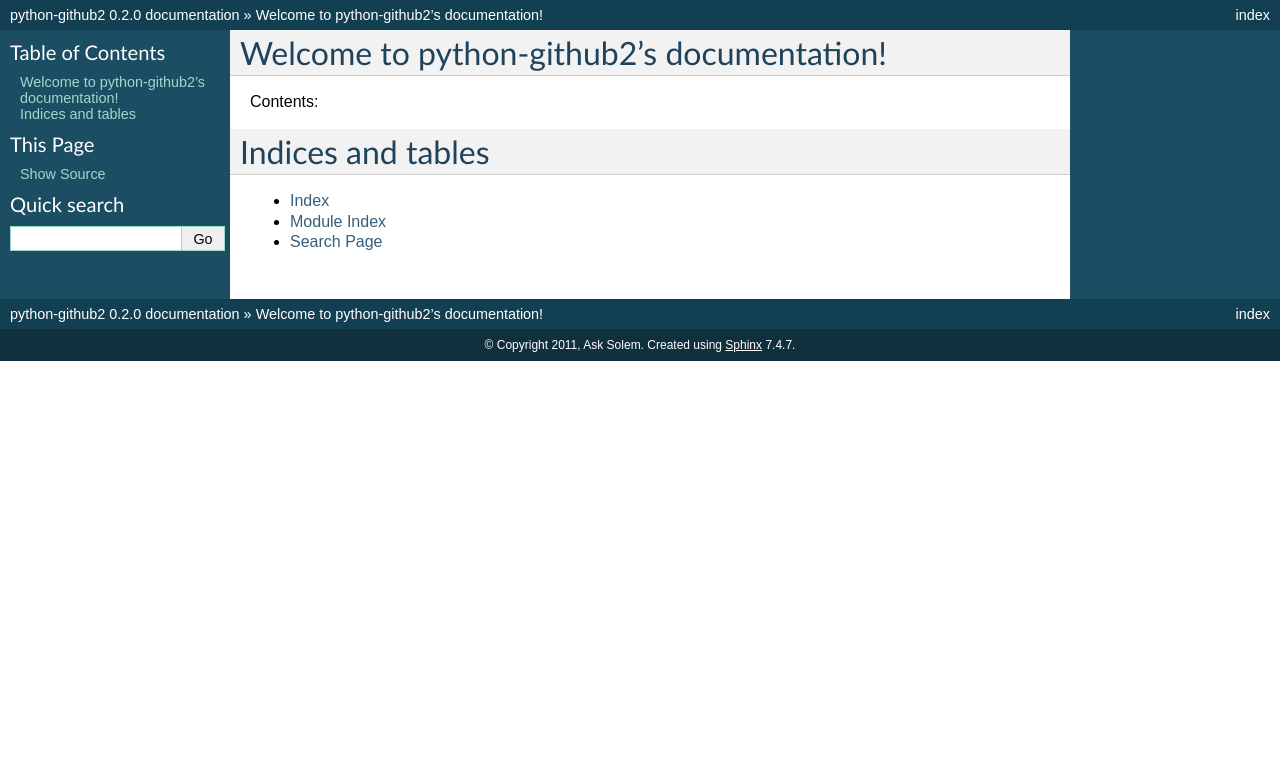
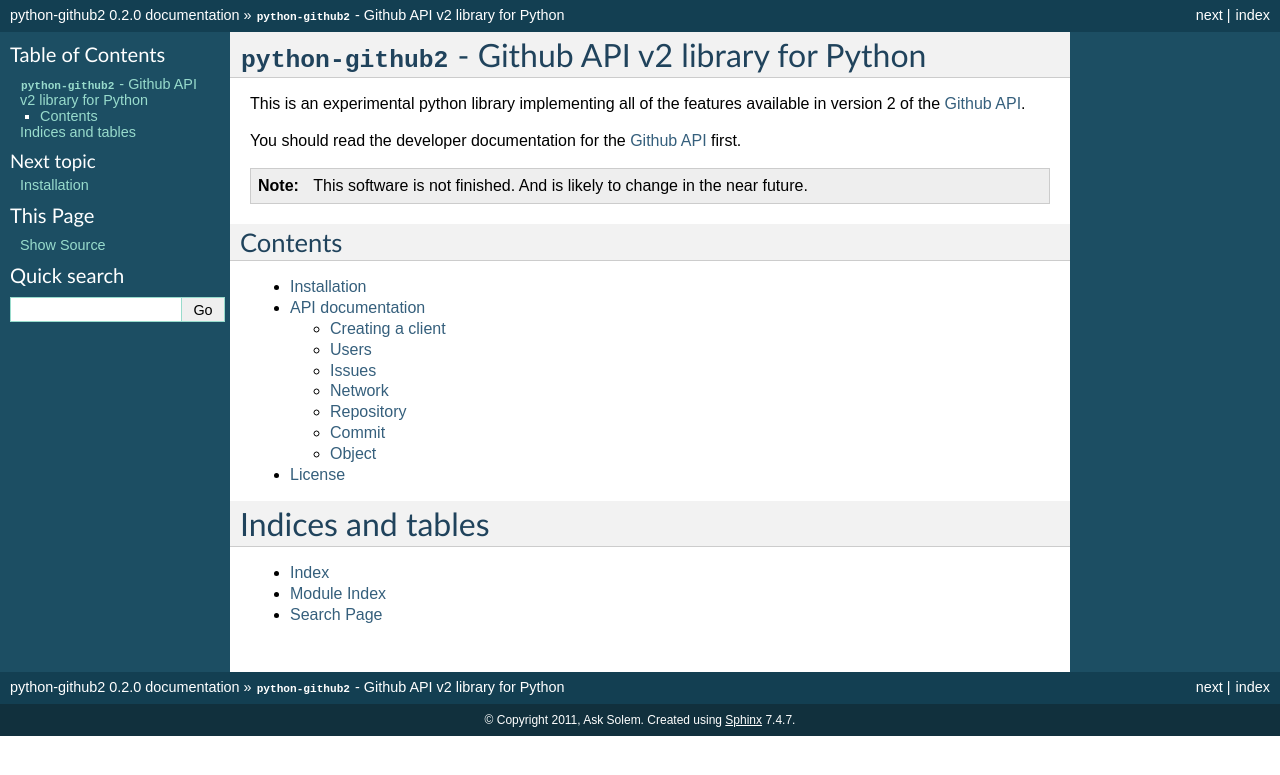
Before and after one commit to ask/python-github2, a Sphinx documentation site: the page built from doc/index.rst, in a window 1280 px wide. Shown: the top 775 px of the page. Built offline with Sphinx 7.4.7, drawn with Linux system fonts in a browser that asks for light colours.

```diff
--- /dev/null
+++ b/doc/api/index.rst
@@ -0,0 +1,13 @@
+API documentation
+=================
+
+.. toctree::
+   :maxdepth: 2
+
+   client
+   users
+   issues
+   network
+   repos
+   commit
+   object
--- a/doc/index.rst
+++ b/doc/index.rst
@@ -3,13 +3,28 @@
    You can adapt this file completely to your liking, but it should at least
    contain the root `toctree` directive.
 
-Welcome to python-github2's documentation!
-==========================================
+:mod:`python-github2` - Github API v2 library for Python
+========================================================
 
-Contents:
+This is an experimental python library implementing all of the features
+available in version 2 of the `Github API`_.
+
+You should read the developer documentation for the `Github API`_ first.
+
+.. Note::
+   This software is not finished. And is likely to change in the near future.
+
+.. _Github API: http://develop.github.com/
+
+Contents
+--------
 
 .. toctree::
    :maxdepth: 2
+
+   install
+   api/index
+   license
 
 Indices and tables
 ==================
--- /dev/null
+++ b/doc/license.rst
@@ -0,0 +1,6 @@
+License
+=======
+
+This software is licensed under the ``New BSD License``.  See the
+:file:`LICENSE` file in the top distribution directory for the full license
+text.
```
Also changed, not shown: doc/api/client.rst (added, +30 -0 lines), doc/api/commit.rst (added, +20 -0 lines), doc/api/issues.rst (added, +63 -0 lines), doc/api/network.rst (added, +13 -0 lines), doc/api/object.rst (added, +17 -0 lines), doc/api/repos.rst (added, +86 -0 lines), doc/api/users.rst (added, +38 -0 lines), doc/install.rst (added, +19 -0 lines).
